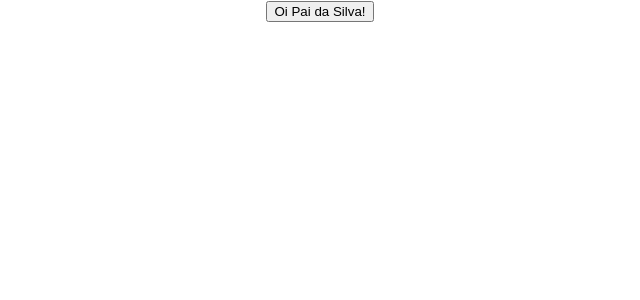
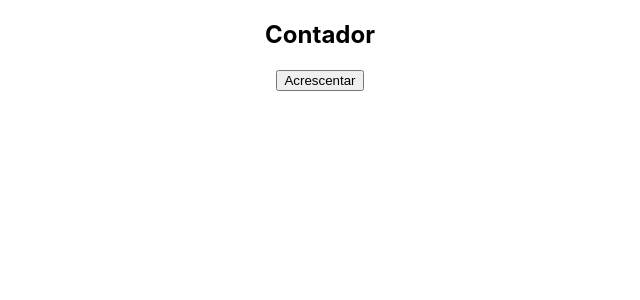
Before and after one commit to jeffersoncarvalho/ufc_2022_2, a React (Create React App) app in the folder WEB/introducao/: page / in a window 1280 px wide. Shown: the top 300 px of the page, without its empty margins (320-960 px from the left). Built offline with nearby package versions, Linux system fonts and the light colour scheme.

Commit message:
contador

```diff
--- a/WEB/introducao/src/App.js
+++ b/WEB/introducao/src/App.js
@@ -9,12 +9,13 @@ import './App.css';
 //import Grupo from './components/vingadores/Grupo';
 //import Heroi from './components/vingadores/Heroi';
 //import Disciplina from './components/universidade/Disciplina';
-import Pai from './components/paifilho/Pai';
+//import Pai from './components/paifilho/Pai';
+import Contador from './components/estados/Contador';
 
 function App() {
   return (
     <div className="App">
-      <Pai />
+      <Contador />
     </div>
   );
 }
--- /dev/null
+++ b/WEB/introducao/src/components/estados/Contador.jsx
@@ -0,0 +1,18 @@
+import { useState } from "react"
+
+const Contador = ()=> {
+    //let contador = 0
+
+    const contar = ()=> {
+        //contador = contador + 1
+        //console.log(contador)
+    }
+
+    return(
+        <div>
+            <h2>Contador </h2>
+            <button onClick={contar}>Acrescentar</button>
+        </div>
+    )
+}
+export default Contador
--- a/WEB/introducao/src/components/paifilho/Filho.jsx
+++ b/WEB/introducao/src/components/paifilho/Filho.jsx
@@ -5,6 +5,7 @@ const Filho = ({nomePai,callbackPai,funcaoDeSomar}) => {
     const acaoBotao = ()=>{
         //alert('Eu sou a ação do botão')
         console.log(funcaoDeSomar(3,2))
+        callbackPai('Filho da Silva')
     }
 
     return (
```
